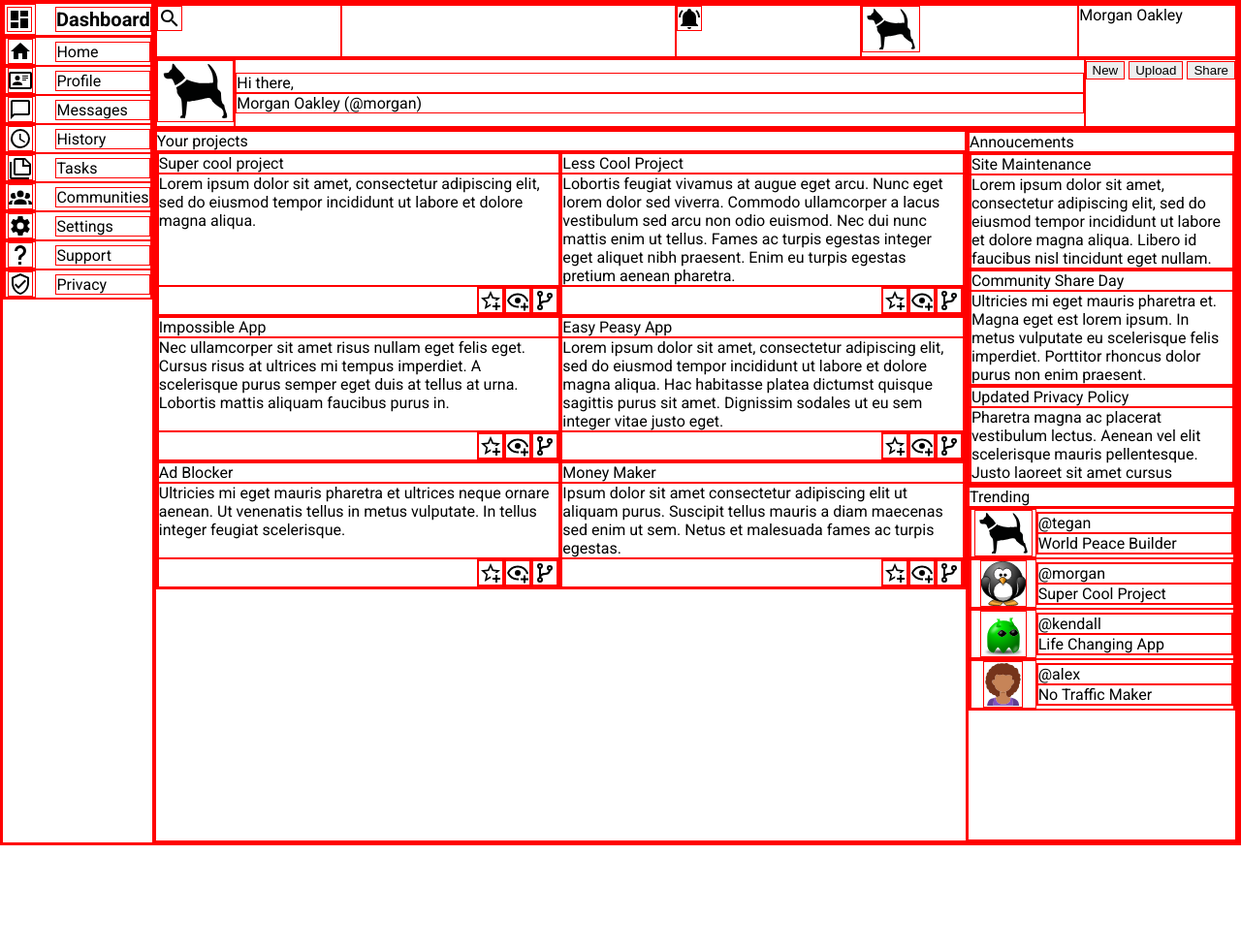
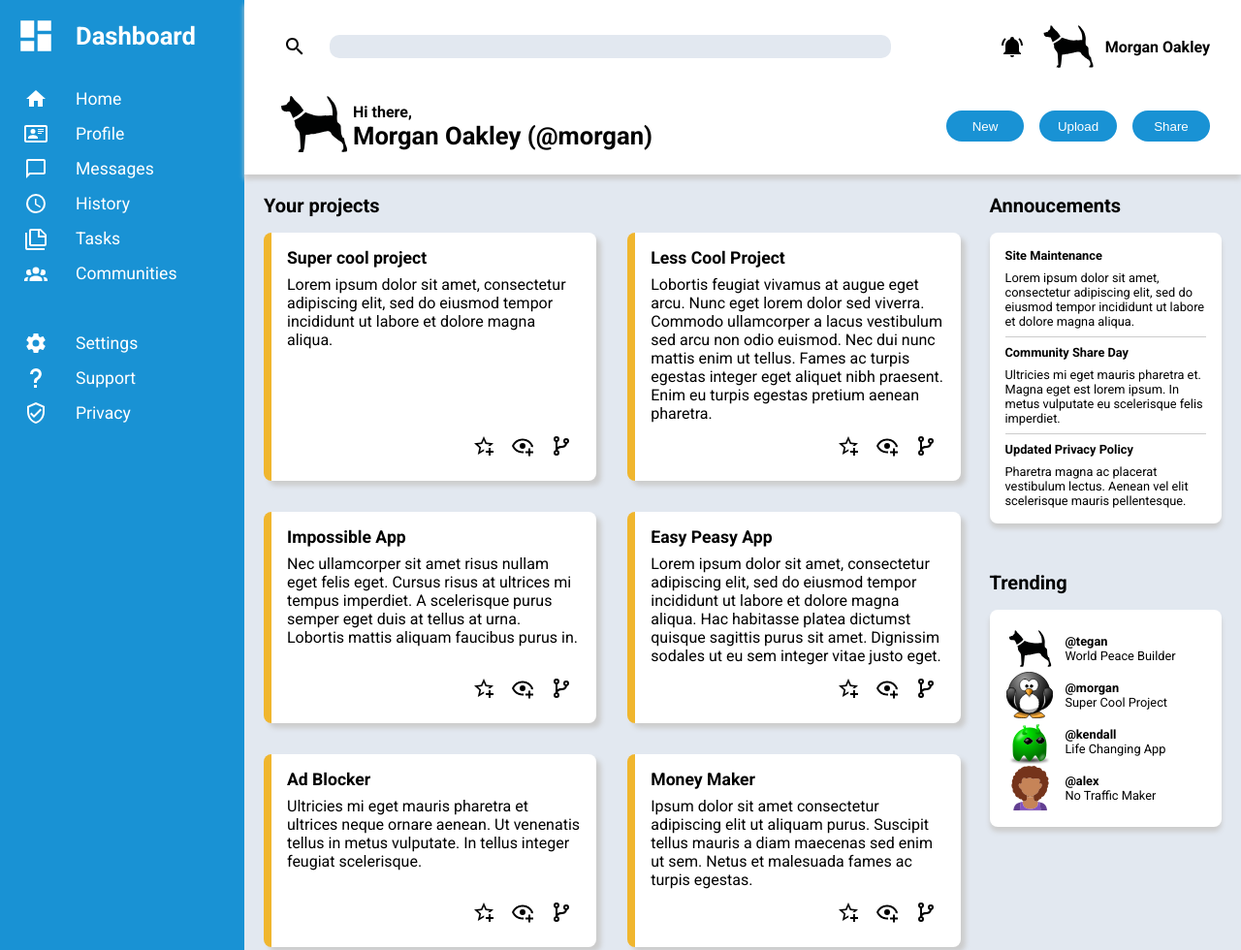
Before and after one commit to arjovr/dashboard, a plain HTML site: page index.html in a window 1280 px wide. Shown: the top 980 px of the page at 97% size. Before the commit the page ends 872 px from the top, so only its background shows below. Drawn offline with Linux system fonts and the light colour scheme.

Commit message:
styles applied

```diff
--- a/index.html
+++ b/index.html
@@ -18,59 +18,83 @@
     <div class="sidebar">
       <div class="menu-item logo">
         <span class="menu-icon"
-          ><img src="icons/view-dashboard.svg" alt="dashboard" /></span
+          ><img
+            class="svg-white"
+            src="icons/view-dashboard.svg"
+            alt="dashboard" /></span
         ><span class="menu-text">Dashboard</span>
       </div>
       <ul class="menu">
         <li class="menu-item">
-          <span class="menu-icon"><img src="icons/home.svg" alt="home" /></span>
+          <span class="menu-icon">
+            <img class="svg-white" src="icons/home.svg" alt="home" />
+          </span>
           <span class="menu-text">Home</span>
         </li>
         <li class="menu-item">
           <span class="menu-icon">
-            <img src="icons/card-account-details-outline.svg" alt="card" />
+            <img
+              class="svg-white"
+              src="icons/card-account-details-outline.svg"
+              alt="card"
+            />
           </span>
           <span class="menu-text">Profile</span>
         </li>
         <li class="menu-item">
           <span class="menu-icon">
-            <img src="icons/message-outline.svg" alt="messages" />
+            <img
+              class="svg-white"
+              src="icons/message-outline.svg"
+              alt="messages"
+            />
           </span>
           <span class="menu-text">Messages</span>
         </li>
         <li class="menu-item">
           <span class="menu-icon">
-            <img src="icons/clock-outline.svg" alt="clock" />
+            <img class="svg-white" src="icons/clock-outline.svg" alt="clock" />
           </span>
           <span class="menu-text">History</span>
         </li>
         <li class="menu-item">
           <span class="menu-icon"
-            ><img src="icons/note-multiple-outline.svg" alt="notes"
+            ><img
+              class="svg-white"
+              src="icons/note-multiple-outline.svg"
+              alt="notes"
           /></span>
           <span class="menu-text">Tasks</span>
         </li>
-        <li class="menu-item">
+        <li class="menu-item communities">
           <span class="menu-icon">
-            <img src="icons/account-group.svg" alt="communities" />
+            <img
+              class="svg-white"
+              src="icons/account-group.svg"
+              alt="communities"
+            />
           </span>
           <span class="menu-text">Communities</span>
         </li>
         <li class="menu-item">
           <span class="menu-icon">
-            <img src="icons/cog.svg" alt="settings" />
+            <img class="svg-white" src="icons/cog.svg" alt="settings" />
           </span>
           <span class="menu-text">Settings</span>
         </li>
         <li class="menu-item">
           <span class="menu-icon">
-            <img src="icons/help.svg" alt="question mark" />
+            <img class="svg-white" src="icons/help.svg" alt="question mark" />
           </span>
           <span class="menu-text">Support</span>
         </li>
         <li class="menu-item">
           <span class="menu-icon">
-            <img src="icons/shield-check-outline.svg" alt="shield" />
+            <img
+              class="svg-white"
+              src="icons/shield-check-outline.svg"
+              alt="shield"
+            />
           </span>
           <span class="menu-text">Privacy</span>
         </li>
@@ -80,20 +104,22 @@
     <div class="main-container">
       <header>
         <div class="upper-header">
-          <div class="search-icon">
+          <div class="icon search-icon">
             <img src="icons/magnify.svg" alt="searchs" />
           </div>
-          <input type="search" name="searchbar" id="searchbar" />
-          <div class="notifications-icon">
+          <div class="input-container">
+            <input type="search" name="searchbar" id="searchbar" />
+          </div>
+          <div class="icon notifications-icon">
             <img src="icons/bell-ring.svg" alt="notifications" />
           </div>
-          <div class="avatar">
+          <div class="icon avatar">
             <img src="icons/dog-leash-avatar.svg" alt="dog avatar" />
           </div>
           <div class="profile-name">Morgan Oakley</div>
         </div>
         <div class="down-header">
-          <div class="big-avatar-icon">
+          <div class="icon big-avatar-icon">
             <img src="icons/dog-leash-avatar.svg" alt="dog avatar" />
           </div>
           <div class="profile-container">
@@ -232,14 +258,13 @@
         </div>
         <div class="annoucement-trending">
           <div class="annoucements-container">
-            <div class="annoucments-title">Annoucements</div>
-            <div class="annoucement-content">
+            <div class="annoucements-title">Annoucements</div>
+            <div class="annoucements-content">
               <div class="annoucement">
                 <div class="annoucement-title">Site Maintenance</div>
                 <div class="annoucement-content">
                   Lorem ipsum dolor sit amet, consectetur adipiscing elit, sed
                   do eiusmod tempor incididunt ut labore et dolore magna aliqua.
-                  Libero id faucibus nisl tincidunt eget nullam.
                 </div>
               </div>
               <div class="annoucement">
@@ -247,21 +272,20 @@
                 <div class="annoucement-content">
                   Ultricies mi eget mauris pharetra et. Magna eget est lorem
                   ipsum. In metus vulputate eu scelerisque felis imperdiet.
-                  Porttitor rhoncus dolor purus non enim praesent.
                 </div>
               </div>
               <div class="annoucement">
                 <div class="annoucement-title">Updated Privacy Policy</div>
                 <div class="annoucement-content">
                   Pharetra magna ac placerat vestibulum lectus. Aenean vel elit
-                  scelerisque mauris pellentesque. Justo laoreet sit amet cursus
+                  scelerisque mauris pellentesque.
                 </div>
               </div>
             </div>
           </div>
           <div class="trending-container">
             <div class="trending-title">Trending</div>
-            <div class="trending-content">
+            <div class="trendings-content">
               <div class="trending">
                 <div class="trending-icon">
                   <img src="icons/dog-leash-avatar.svg" alt="dog avatar" />
--- a/style.css
+++ b/style.css
@@ -1,6 +1,5 @@
 html {
     box-sizing: border-box;
-    font-size: 16px;
     font-family: 'Roboto', sans-serif;
 }
 
@@ -23,38 +22,104 @@ img {
     height: auto;
 }
 
-* {
+/* * {
     border: 1px solid red;
-}
+} */
 
 body {
     display: grid;
     grid-template-columns: minmax(min-content, max-content) auto;
+    height: 100vh;
 }
 
 
 div.main-container {
     display: grid;
-    grid-template-rows: min-content min-content;
+    grid-template-rows: min-content auto;
 }
 
 div.upper-header {
     display: grid;
-    grid-template-columns: auto auto auto auto 0.2fr;
+    grid-template-columns: max-content auto max-content max-content max-content;
+    align-items: center;
+    padding-bottom: 16px;
 }
 
-input {
+div.upper-header > .icon {
+    display: grid;
+    justify-items: center;
+    align-content: center;
+}
+
+div.upper-header input {
     width: 100%;
+    border-radius: 10px;
+    height: 24px;
+    border: 0px solid white;
+    background-color: #E2E8F0;
+    padding: 6px;
+    padding-left: 10px;
+    padding-right: 10px;
+}
+
+div.upper-header input:focus-visible {
+    outline: 0px;
+}
+
+div.upper-header .icon {
+    padding: 8px;
+}
+
+div.upper-header .input-container {
+    padding: 16px;
+    padding-right: max(15%, 16px);
+}
+
+.profile-name, .greetings, .big-profile-name {
+    font-weight: bold;
+}
+.big-profile-name {
+    font-size: 1.6rem;
 }
 
 div.down-header {
     display: grid;
-    grid-template-columns: max-content auto max-content;
+    grid-template-columns: max-content auto auto;
+    align-items: center;
+}
+
+div.down-header button {
+    border: 0px;
+    border-radius: 16px;
+    height: 32px;
+    width: 80px;
+    color: white;
+    background-color: #1992D4;
+}
+
+div.down-header .header-buttons {
+    /* display: grid;
+    grid-template-columns: repeat(auto-fill, minmax(80px, 1fr));
+    gap: 16px;
+    justify-items: right; */
+    display: flex;
+    gap: 16px;
+    justify-content: right;
+    flex-wrap: wrap;
+}
+
+header {
+    padding: 16px;
+    padding-right: 32px;
+    padding-left: 32px;
+    box-shadow: 0px 5px 5px #ccc;
+    z-index: 1;
 }
 
 div.projects-content {
     display: grid;
-    grid-template-columns: repeat(auto-fill, minmax(300px, 1fr));
+    grid-template-columns: repeat(auto-fill, minmax(290px, 1fr));
+    gap: 32px;
 }
 
 div.project-actions {
@@ -71,6 +136,9 @@ div.annoucement-trending {
 main {
     display: grid;
     grid-template-columns: 3fr 1fr;
+    background-color: #E2E8F0;
+    padding: 20px;
+    gap: 30px
 }
 
 .menu-item {
@@ -78,33 +146,64 @@ main {
     grid-template-columns: 1fr 3fr;
     gap: 20px;
     align-items: center;
-
+    padding-bottom: 12px;
 }
 
 .menu-icon {
     display: grid;
     justify-items: center;
     align-content: center;
+    min-width: 30px;
 }
 
 .logo .menu-text {
-    font-size: 20px;
+    font-size: 1.6rem;
     font-weight: bold;
 }
 
-.logo .menu-icon  {
-    height: 32px;
+.menu-text {
+    font-size: 1.1rem;
 }
+
+.logo .menu-icon  img {
+    height: 42px;
+}
+
 
 div.project {
     display: grid;
     grid-template-rows: min-content auto min-content;
+    background-color: white;
+    padding: 16px;
+    border-radius: 8px;
+    box-shadow: 5px 5px 5px #ccc;
+    border-left: 8px #F0B62E solid;
+}
+
+div.projects-container > div.project-title, div.annoucements-title, div.trending-title {
+    font-size: 20px;
+    font-weight: bold;
+    padding-bottom: 16px;
+}
+
+div.project-title {
+    font-size: 1.1rem;
+    font-weight: bold;
+    padding-bottom: 8px;
+}
+
+div.annoucement-title {
+    font-size: 0.8rem;
+    font-weight: bold;
+    padding-bottom: 8px;
 }
 
 .project-action {
     display: grid;
     justify-items: center;
     align-content: center;
+    padding: 8px;
+    padding-top: 12px;
 }
 
 .trending-icon > img {
@@ -136,3 +235,64 @@ div.big-avatar-icon > img {
     grid-template-rows: min-content min-content;
     align-content: center;
 }
+
+div.sidebar {
+    background-color: #1992D4;
+    color: white;
+    padding: 16px;
+    padding-right: 48px;
+}
+
+.svg-white{
+    filter: invert(100%) sepia(0%) saturate(0%) hue-rotate(93deg) brightness(103%) contrast(103%);
+}
+
+.menu-item.logo {
+    padding-bottom: 32px;
+}
+
+.menu-item.communities {
+    margin-bottom: 36px;
+}
+
+div.annoucements-content {
+    background-color: white;
+    border-radius: 8px;
+    font-size: 0.8rem;
+    padding: 16px;
+    box-shadow: 0px 5px 5px #ccc;
+}
+
+div.annoucement {
+    padding-bottom: 8px;
+    padding-top: 8px;
+    border-bottom: 1px solid #ccc;
+}
+
+div.annoucement:first-child {
+    padding-top: 0;
+}
+
+div.annoucement:last-child {
+    border-bottom: 0px;
+    padding-bottom: 0;
+}
+
+div.trendings-content {
+    background-color: white;
+    border-radius: 8px;
+    padding: 16px;
+    font-size: 0.8rem;
+    box-shadow: 0 5px 5px #ccc;
+}
+
+div.trending-user {
+    font-weight: bold;
+}
+div.trending-content {
+    padding-left: 10px;
+}
+
+div.trending, .project-action, div.down-header button, li.menu-item, .icon, .profile-name, .big-profile-name {
+    cursor: pointer;
+}
```
